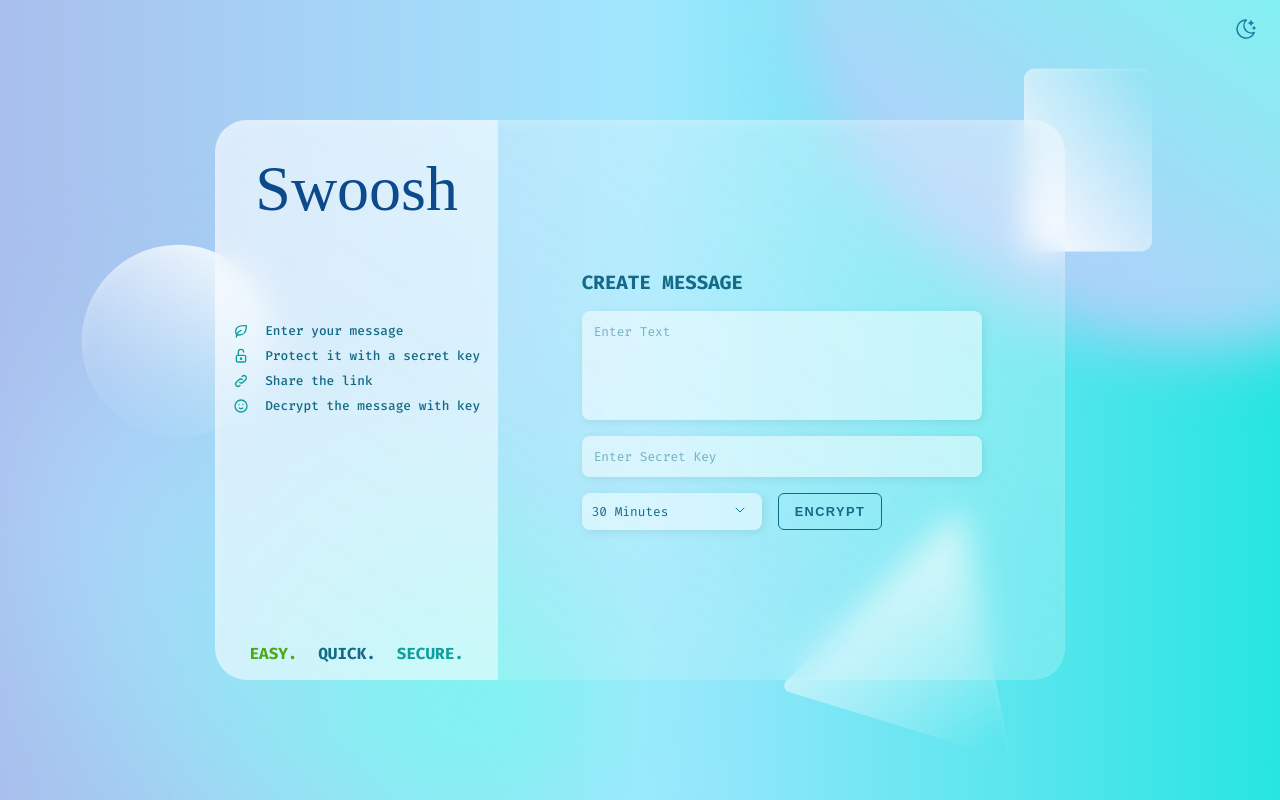
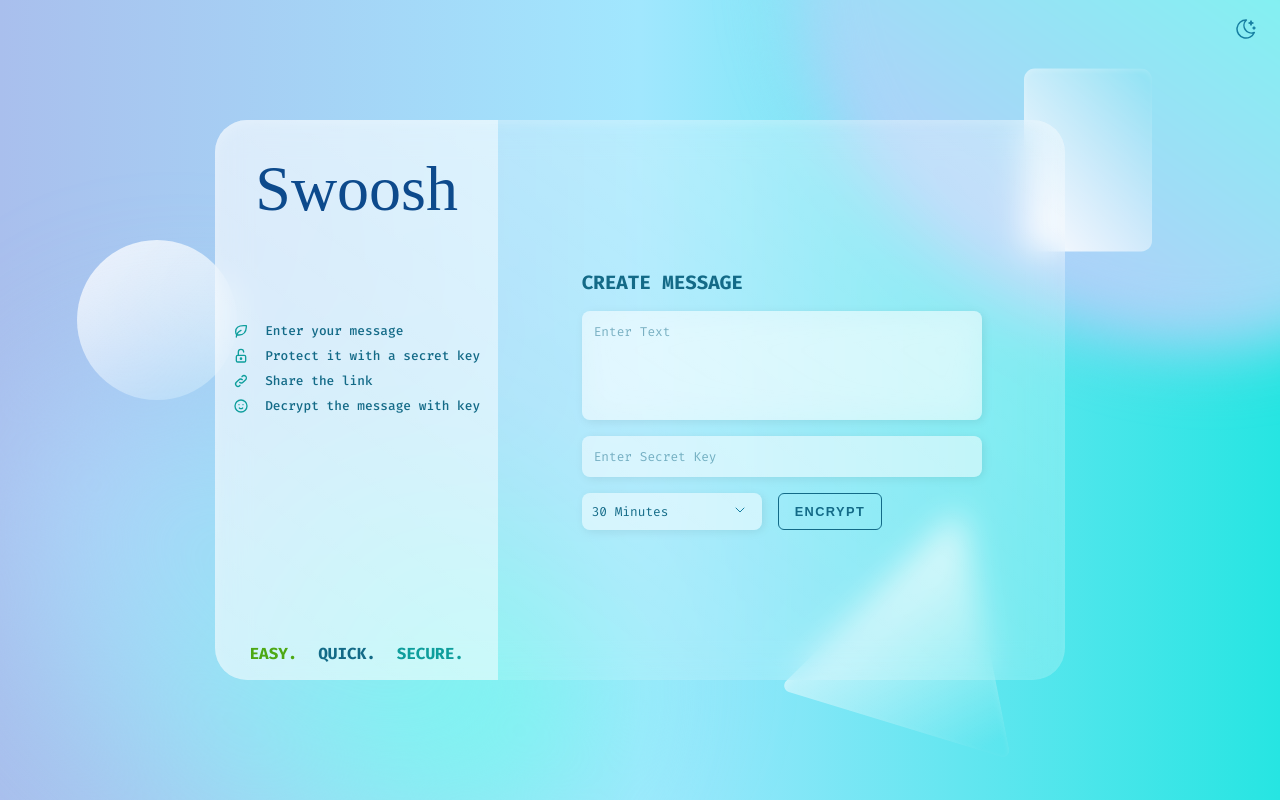
Before and after one commit to singlarobin/text-encryptor, a React (Create React App) app: page /#/ in a window 1280 px wide. Built offline with nearby package versions, Linux system fonts and the light colour scheme; a web font is replaced by a local one.

Commit message:
circle shaped updated

```diff
--- a/src/assets/shapes/circle.js
+++ /dev/null
@@ -1,33 +0,0 @@
-const Circle = props => {
-    const { darkTheme, style } = props;
-
-    return <svg xmlns="http://www.w3.org/2000/svg" xmlnsXlink="http://www.w3.org/1999/xlink"
-        style={style} viewBox="0 0 641.362 641.362">
-        <defs>
-            <linearGradient id="linear-gradient" x1="1" y1="0.481" x2="0" y2="0.48"
-                gradientUnits="objectBoundingBox">
-                {darkTheme ? <stop offset="0" stopOpacity="0" />
-                    : <stop offset="0" stopColor="#fff" stopOpacity="0" />}
-                <stop offset="1" stopColor="#fff" />
-            </linearGradient>
-            <filter id="Ellipse_3">
-                <feOffset dx="2" dy="5" input="SourceAlpha" />
-                <feGaussianBlur stdDeviation="5" result="blur" />
-                <feFlood floodColor="#fff" floodOpacity="0.161" result="color" />
-                <feComposite operator="out" in="SourceGraphic" in2="blur" />
-                <feComposite operator="in" in="color" />
-                <feComposite operator="in" in2="SourceGraphic" />
-            </filter>
-        </defs>
-        <g data-type="innerShadowGroup">
-            <circle id="Ellipse_3-2" data-name="Ellipse 3" cx="96.425" cy="96.425" r="96.425"
-                transform="matrix(0.052, 0.999, -0.999, 0.052, 192.586, 0)" fill="url(#linear-gradient)" />
-            <g transform="matrix(1, 0, 0, 1, 0, 0)" filter="url(#Ellipse_3)">
-                <circle id="Ellipse_3-3" data-name="Ellipse 3" cx="96.425" cy="96.425" r="96.425"
-                    transform="matrix(0.05, 1, -1, 0.05, 192.59, 0)" fill="#fff" />
-            </g>
-        </g>
-    </svg>;
-};
-
-export default Circle;
--- a/src/components/generate/index.js
+++ b/src/components/generate/index.js
@@ -107,7 +107,7 @@ const Generate = () => {
                             CREATE MESSAGE
                         </div>
                         <Input inputVal={inputTextVal} handleInputChange={handleInputTextChange}
-                            placeholderValue='Enter Text' rows={5} />
+                            placeholderValue='Enter Text' rows={5} style={{ backdropFilter: 'blur(1rem)' }} />
                         <Input inputVal={inputSecretKey} handleInputChange={handleInputSecretKeyChange}
                             placeholderValue='Enter Secret Key' rows={1} />
                         <div className={classes.container}>
@@ -130,7 +130,11 @@ const Generate = () => {
                             </IconButton>
                         </div>
                         <div>
-                            <Button onClick={handleReset} style={{ padding: '0.5rem' }}>Create Message</Button>
+                            <Button onClick={handleReset}
+                                style={{
+                                    padding: '0.5rem',
+                                    backdropFilter:'blur(1rem'
+                                }}>Create Message</Button>
                         </div>
                         <div className={classes.infoContainer}>
                             <InfoIcon width='1rem' height='1rem' strokeColor={themed('#136A87', '#A3F8FF')} />
--- a/src/components/generate/styles.module.css
+++ b/src/components/generate/styles.module.css
@@ -25,6 +25,7 @@
     word-wrap: break-word;
     box-shadow: var(--input-container-box-shadow);
     transition: box-shadow var(--transition-duration);
+    backdrop-filter: blur(1rem);
 }
 
 .urlText {
--- a/src/components/message/index.js
+++ b/src/components/message/index.js
@@ -104,9 +104,9 @@ const Message = props => {
                             DECRYPT MESSAGE
                         </div>
                         <Input inputVal={inputSecretKey} placeholderValue='Enter Secret Key' rows={1}
-                            handleInputChange={handleInputSecretKeyChange} />
+                            handleInputChange={handleInputSecretKeyChange} style={{ backdropFilter: 'blur(1rem)' }} />
                         <div>
-                            <Button onClick={handleDecryption}>Decrypt</Button>
+                            <Button onClick={handleDecryption} style={{ backdropFilter: 'blur(1rem)' }}>Decrypt</Button>
                         </div>
                     </div>
                     : <div className={classes.messageContainer}>
--- a/src/components/message/styles.module.css
+++ b/src/components/message/styles.module.css
@@ -6,7 +6,7 @@
     gap: 1rem;
 }
 
-.messageheading {
+.messageHeading {
     display: none;
 }
 
@@ -20,6 +20,7 @@
     word-wrap: break-word;
     box-shadow: var(--input-container-box-shadow);
     transition: box-shadow var(--transition-duration);
+    backdrop-filter: blur(1rem);
 }
 
 .messageText {
--- a/src/components/page/index.js
+++ b/src/components/page/index.js
@@ -9,7 +9,6 @@ import Description from '../description';
 import Footer from '../footer';
 import Triangle from '../../assets/shapes/triangle';
 import Rectangle from '../../assets/shapes/rectangle';
-import Circle from '../../assets/shapes/circle';
 
 const Page = props => {
     const [darkMode, setDarkMode] = useState(false);
@@ -66,12 +65,7 @@ const Page = props => {
                 }} />
             </div>
 
-            <div className={classes.circle}>
-                <Circle darkTheme={darkMode} style={{
-                    width: 'inherit',
-                    height: 'inherit',
-                }} />
-            </div>
+            <div className={classes.circle}/>
 
             <div className={classes.triangle}>
                 <Triangle darkTheme={darkMode} style={{
--- a/src/components/page/styles.module.css
+++ b/src/components/page/styles.module.css
@@ -54,11 +54,13 @@
 }
 
 .circle {
-    width: 40rem;
-    height: 40rem;
+    width: 10rem;
+    height: 10rem;
+    background: var(--circle-gradient);
+    border-radius: 50%;
     position: absolute;
     top: 30%;
-    left: -30%;
+    left: -25%;
 }
 
 .triangle {
--- a/src/index.css
+++ b/src/index.css
@@ -43,6 +43,8 @@
 
     --rectangle-gradient: linear-gradient(to right bottom, rgba(255, 255, 255, 0.1), rgba(255, 255, 255, 0.3));
     --rectangle-box-shadow: inset 2px 5px 10px #FFFFFF29;
+
+    --circle-gradient: linear-gradient(to right bottom, rgba(255,255,255,0.8),rgba(255,255,255,0.5));
 
     --ellipse-color-1: #B6CCFA;
     --ellipse-color-2: #6FFFEE;
@@ -107,6 +109,8 @@
     --glass-color: #FFF;
     --glass-gradient: linear-gradient(to right top, rgba(255, 255, 255, 0.1), rgba(255, 255, 255, 0.3));
     --glass-gradient-2: rgba(255, 255, 255, 0.2);
+
+    --circle-gradient: linear-gradient(to right bottom, rgba(0,0,0,0.3), rgba(255,255,255,0.3));
 
     --ellipse-color-1: #0D4A8C;
     --ellipse-color-2: #2EA798;
```
